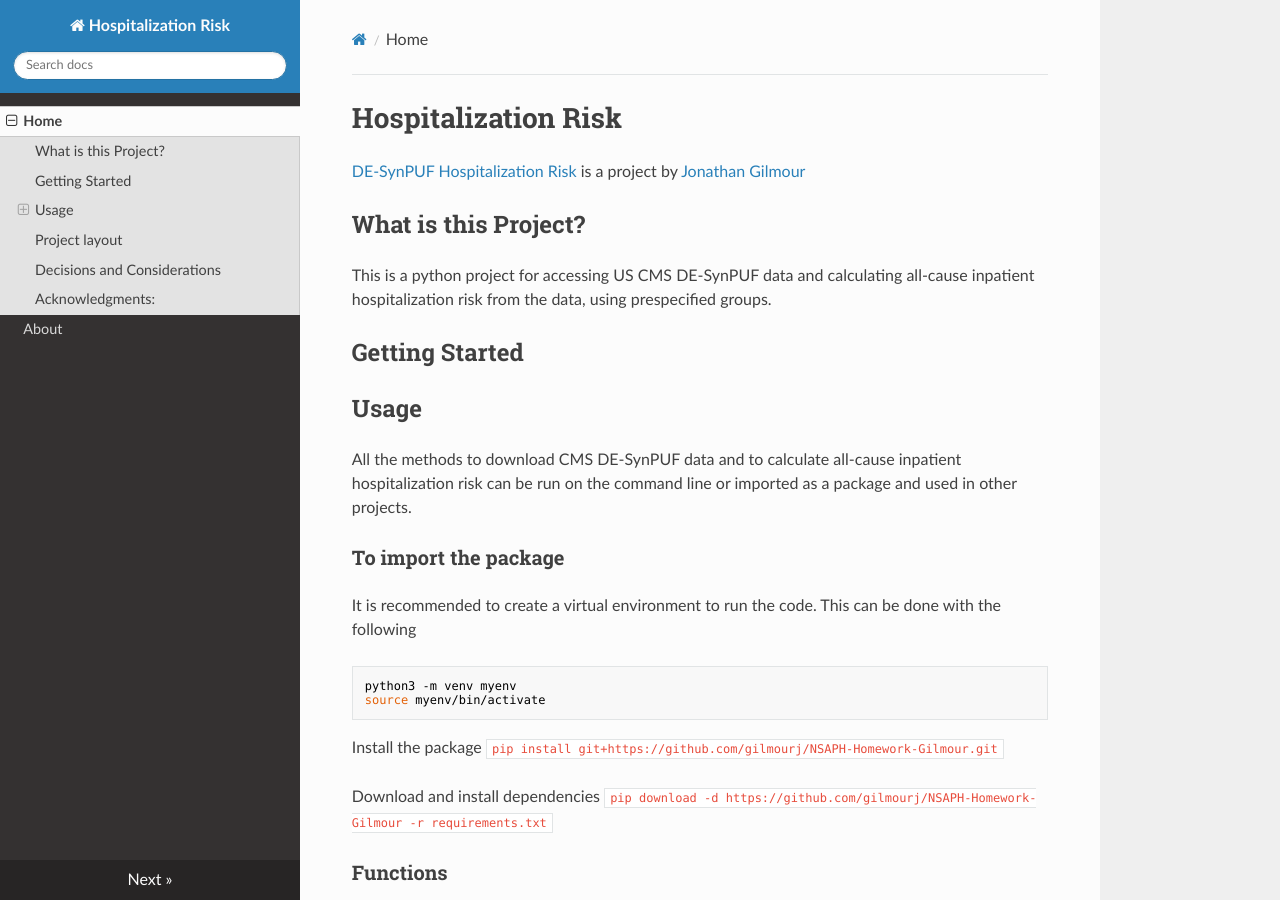
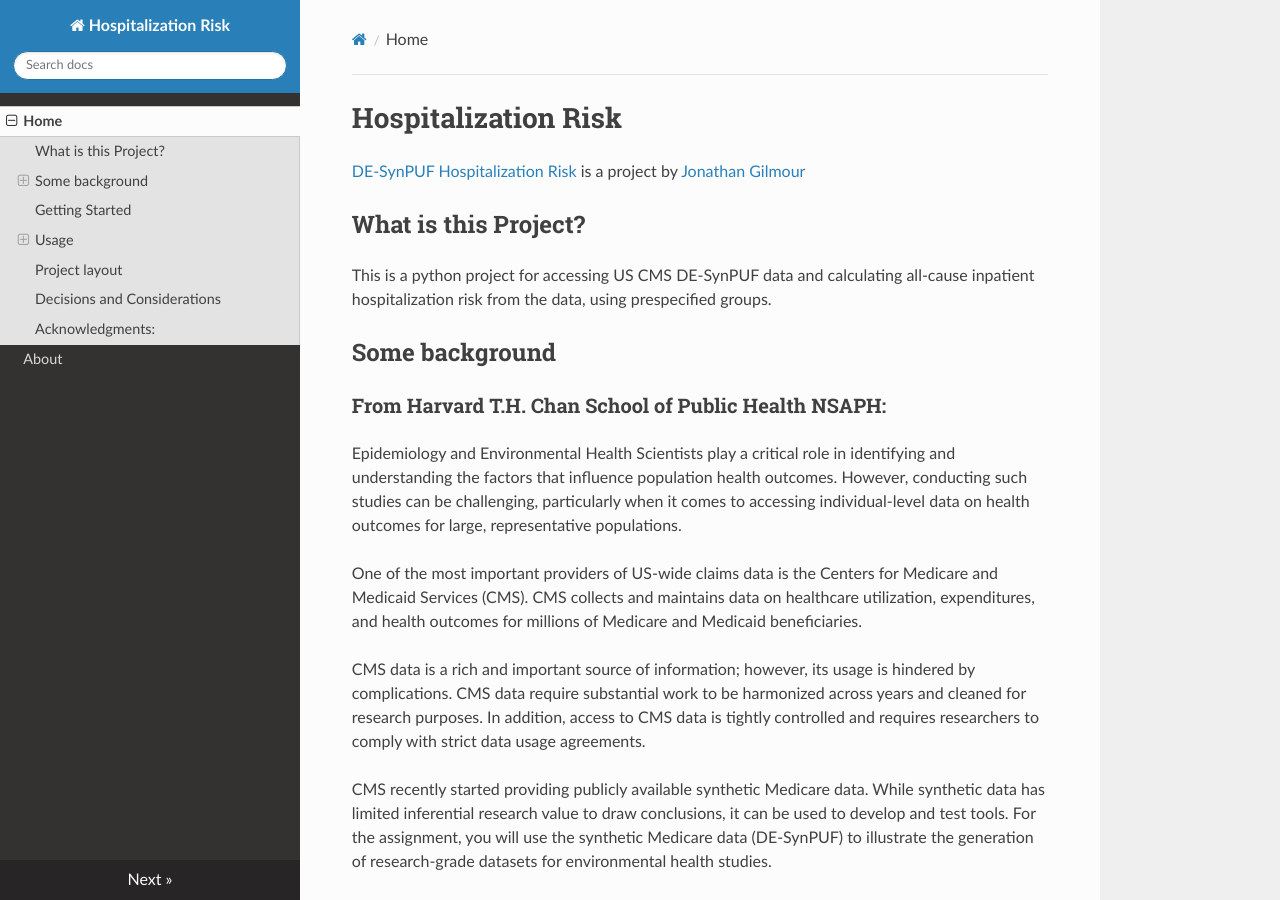
Before and after one commit to gilmourj/hospitalization_risk_docs, an MkDocs documentation site: the page built from docs/index.md, in a window 1280 px wide and 900 px high. Built offline with MkDocs 1.6.1, drawn with Linux system fonts in a browser that asks for light colours; nearby versions of some CDN libraries.

Commit message:
Update index.md

```diff
--- a/docs/index.md
+++ b/docs/index.md
@@ -4,6 +4,16 @@
 
 ## What is this Project?
 This is a python project for accessing US CMS DE-SynPUF data and calculating all-cause inpatient hospitalization risk from the data, using prespecified groups.
+
+## Some background
+### From Harvard T.H. Chan School of Public Health NSAPH:
+Epidemiology and Environmental Health Scientists play a critical role in identifying and understanding the factors that influence population health outcomes. However, conducting such studies can be challenging, particularly when it comes to accessing individual-level data on health outcomes for large, representative populations.
+
+One of the most important providers of US-wide claims data is the Centers for Medicare and Medicaid Services (CMS). CMS collects and maintains data on healthcare utilization, expenditures, and health outcomes for millions of Medicare and Medicaid beneficiaries.
+
+CMS data is a rich and important source of information; however, its usage is hindered by complications. CMS data require substantial work to be harmonized across years and cleaned for research purposes. In addition, access to CMS data is tightly controlled and requires researchers to comply with strict data usage agreements.
+
+CMS recently started providing publicly available synthetic Medicare data. While synthetic data has limited inferential research value to draw conclusions, it can be used to develop and test tools. For the assignment, you will use the synthetic Medicare data (DE-SynPUF)  to illustrate the generation of research-grade datasets for environmental health studies.
 
 ## Getting Started
 
```
